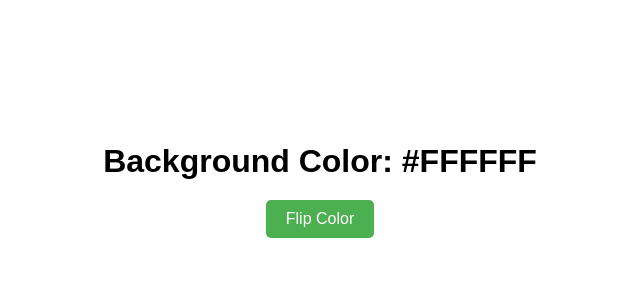
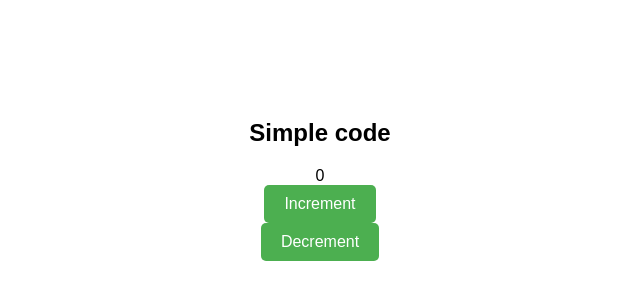
Before and after one commit to shubhamgitvns/JavaSript, a plain HTML site: page test.html in a window 1280 px wide. Shown: the part 220-520 px from the top of the page, without its empty margins (320-960 px from the left). Drawn offline with Linux system fonts and the light colour scheme.

Commit message:
simple increment and decrement function

```diff
--- a/test.html
+++ b/test.html
@@ -31,10 +31,30 @@
 </head>
 <body>
 
-    <h1>Background Color: <span id="colorCode">#FFFFFF</span></h1>
-    <button onclick="changeColor()">Flip Color</button>
+    <h2>Simple code</h2>
+    <div id="counter">0</div>
+    <button onclick="increment()">Increment</button>
+    <button onclick="decrement()">Decrement</button>
+
+
+    <!-- <h1>Background Color: <span id="colorCode">#FFFFFF</span></h1>
+    <button onclick="changeColor()">Flip Color</button> -->
 
     <script>
+        let count = 0;
+        function update(){
+            const counterDisplay = document.getElementById('counter');
+            counterDisplay.textContent =count;
+        }
+        function increment(){
+            count++;
+            update();
+        }
+
+        function decrement(){
+            count--;
+            update();
+        }
         function changeColor() {
             const randomColor = '#' + Math.floor(Math.random()*16777215).toString(16);
             document.body.style.backgroundColor = randomColor;
```
